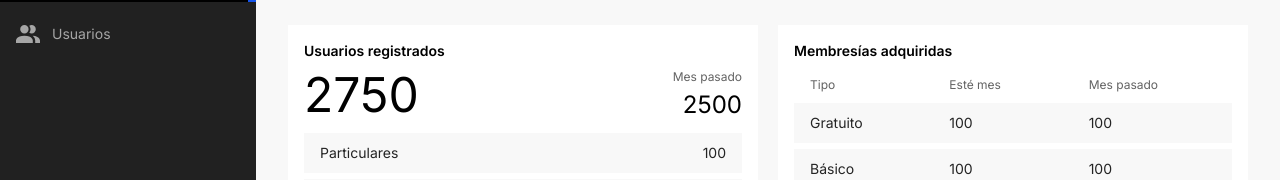
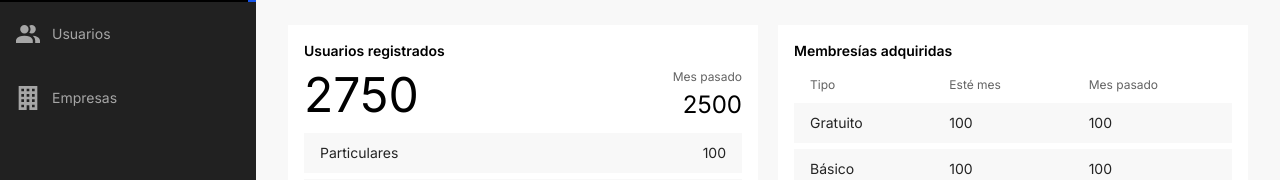
Before and after one commit to Aniket-IN/seguros-template, a Next.js app: page / in a window 1280 px wide. Shown: the part 162-342 px from the top of the page. Built offline with nearby package versions, Linux system fonts and the light colour scheme.

Commit message:
companies page file created

```diff
--- a/components/layouts/admin/Sidebar/Nav.js
+++ b/components/layouts/admin/Sidebar/Nav.js
@@ -36,6 +36,21 @@ const Nav = () => {
       href: "/users",
       activePaths: [
         "/users",
+      ],
+    },
+    {
+      id: 3,
+      icon: (
+        <svg className="w-6 h-6" xmlns="http://www.w3.org/2000/svg" xmlnsXlink="http://www.w3.org/1999/xlink" viewBox="0 0 24 24">
+        <g transform="translate(18366 20509)">
+          <path d="M6.667,4V28h8V23.333h2.667V28h8V4H6.667M9.333,6.667H12V9.333H9.333V6.667m5.333,0h2.667V9.333H14.667V6.667m5.333,0h2.667V9.333H20V6.667M9.333,12H12v2.667H9.333V12m5.333,0h2.667v2.667H14.667V12M20,12h2.667v2.667H20V12M9.333,17.333H12V20H9.333V17.333m5.333,0h2.667V20H14.667V17.333m5.333,0h2.667V20H20V17.333M9.333,22.667H12v2.667H9.333V22.667m10.667,0h2.667v2.667H20Z" transform="translate(-18370 -20513)" fill="currentColor" />
+        </g>
+      </svg>
+      ),
+      title: "Empresas",
+      href: "/companies",
+      activePaths: [
+        "/companies",
       ],
     },
   ]
--- /dev/null
+++ b/pages/companies/index.js
@@ -0,0 +1,13 @@
+import React from 'react'
+import Admin from "@/components/layouts/Admin"
+
+const Companies = () => {
+  return (
+    <Admin pageTitle="Empresas" headerTitle="Empresas">
+
+
+    </Admin>
+  )
+}
+
+export default Companies
--- a/pages/users/index.js
+++ b/pages/users/index.js
@@ -1,4 +1,4 @@
-import React, { Fragment } from 'react'
+import React from 'react'
 import Admin from "@/components/layouts/Admin"
 import UsersTable from "@/components/users/UsersTable"
 import TopBar from "@/components/users/TopBar"
```
